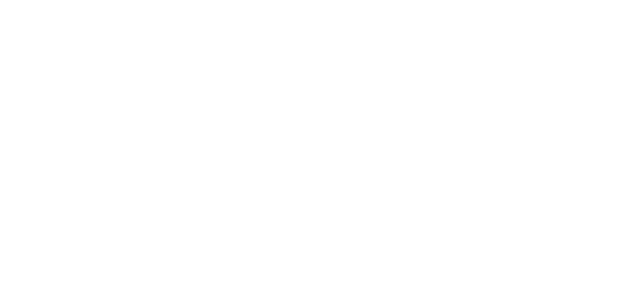
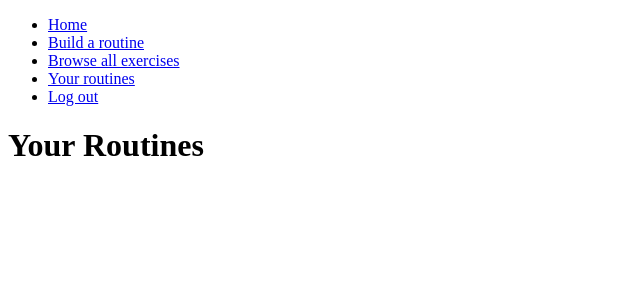
Before and after one commit to loranne/hb-capstone, a Flask app: page /your-routines in a window 1280 px wide. Before the commit the part shown is empty. Shown: the top 300 px of the page, without its empty margins (0-640 px from the left). Run offline with Flask 2, Linux system fonts and the light colour scheme; the visitor is signed in with stand-in values (Sample User, id 1); data that the repository does not hold is empty.

Commit message:
your routines page working, dates need formatting

```diff
--- a/crud.py
+++ b/crud.py
@@ -110,6 +110,8 @@ def build_routine(user_id, duration, inj_type_id, datetime=datetime.now()):
     for exercise in exercise_choice:
         add_exercise_to_routine(exercise.exercise_id, routine.routine_id)
         reps = int(time_per_exercise / exercise.duration)
+        # need to hang onto max_reps as a variable that *might* change, if certain
+        # conditions are met
         max_reps = exercise.max_reps
         if exercise in prev_routine.exercises:
             # sets relationship variable
--- a/server.py
+++ b/server.py
@@ -7,6 +7,7 @@ from model import connect_to_db, db, User, Exercise, Routine, InjuryType, Exerci
 import os
 import crud
 import secrets
+from datetime import datetime
 # StrictUndefined means that it will complain if I try to use something in jinja that I haven't defined
 from jinja2 import StrictUndefined
 
@@ -147,8 +148,6 @@ def view_routine(routine_id):
         relationship = ExerciseRoutine.query.filter_by(exercise_id=exercise.exercise_id, routine_id=routine_id).first()
         exercise.reps = relationship.exercise_reps
 
-        # exroutines = ExerciseRoutine.query.filter_by(exercise_id=exercise.exercise_id, routine_id=routine_id).all()
-
     return render_template("routine.html", exercises=list_ex_for_routine, routine_id=routine_id)
 
 
@@ -195,10 +194,15 @@ def view_all_exercises():
 def view_user_routines():
     """View a list of user's past routines"""
 
-    # query to find all routines by user
-    # have to make sure it only works based on user session
+    user_id = session["user"]
+    # simple query to get all routines for that user
+    user_routines_by_time = Routine.query.order_by(Routine.date_created.desc()).filter_by(user_id=user_id)
 
-    return render_template("routine_list.html")
+    for routine in user_routines_by_time:
+        routine_date = routine.date_created.strftime("%m/%d/%Y")
+        utilities.print_color(routine_date)
+
+    return render_template("routine_list.html", routines=user_routines_by_time)
 
 
 ############FUNCTIONS#############################
--- a/templates/base.html
+++ b/templates/base.html
@@ -18,7 +18,7 @@
           <li><a href="/">Home</a></li>
           <li><a href="/build-routine">Build a routine</a></li>
           <li><a href="/all-exercises">Browse all exercises</a></li>
-          <li><a href="">Your routines</a></li>
+          <li><a href="/your-routines">Your routines</a></li>
           <li><a href="/goodbye" name="logout">Log out</a></li>
         </ul>
       {% endif %}
--- a/templates/routine_list.html
+++ b/templates/routine_list.html
@@ -1 +1,19 @@
 <!-- list of user's routines -->
+{% extends 'base.html' %}
+
+{% block title %}PT Remix - All your routines{% endblock %}
+
+{% block body %}
+    <h1>Your Routines</h1>
+        <div>
+        {% for routine in routines %}
+            <p><a href="/routine/{{ routine.routine_id }}">Date: {{ routine.date_created }}</a></p>
+            {% for exercise in routine.exercises %}
+            <ul>
+                <li>{{ exercise.name }}</li>
+            </ul>
+            {% endfor %}
+        {% endfor %}
+        </div>
+
+{% endblock %}
```
